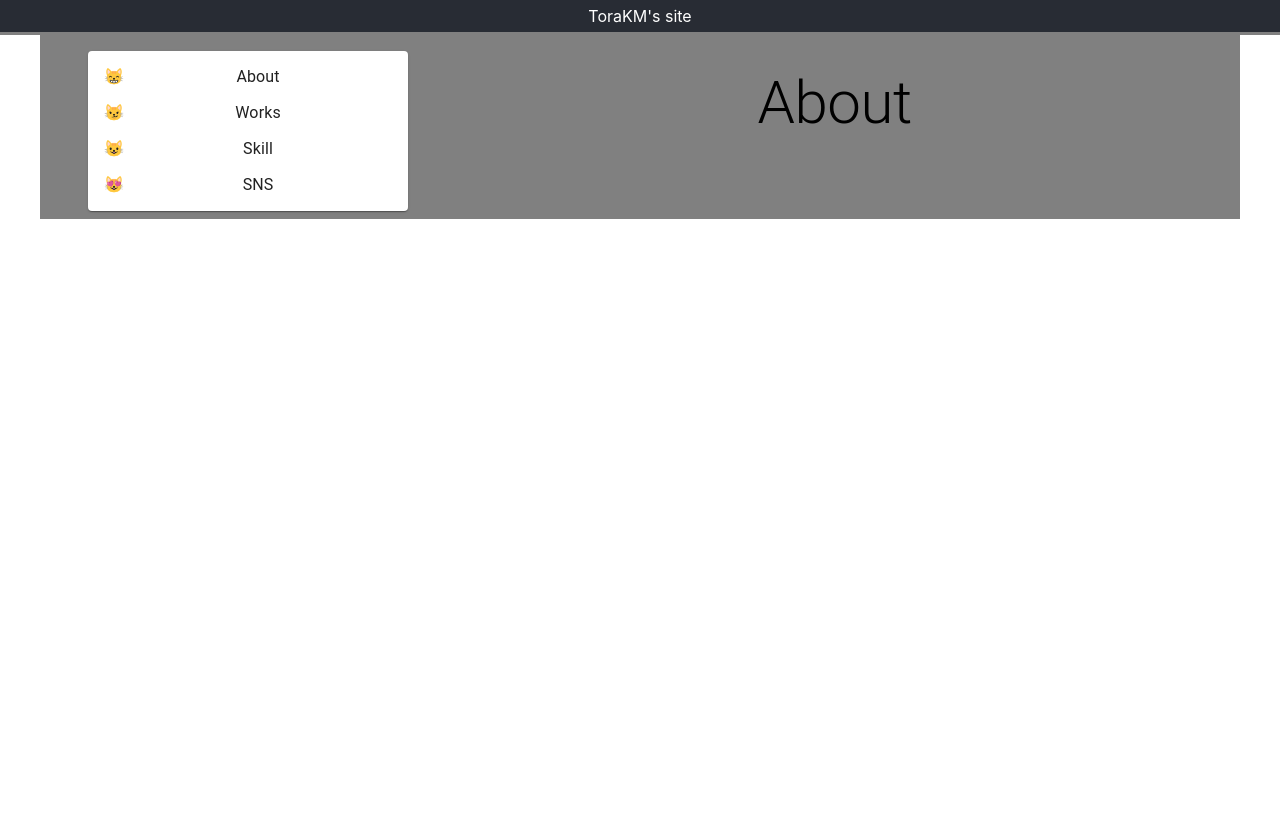
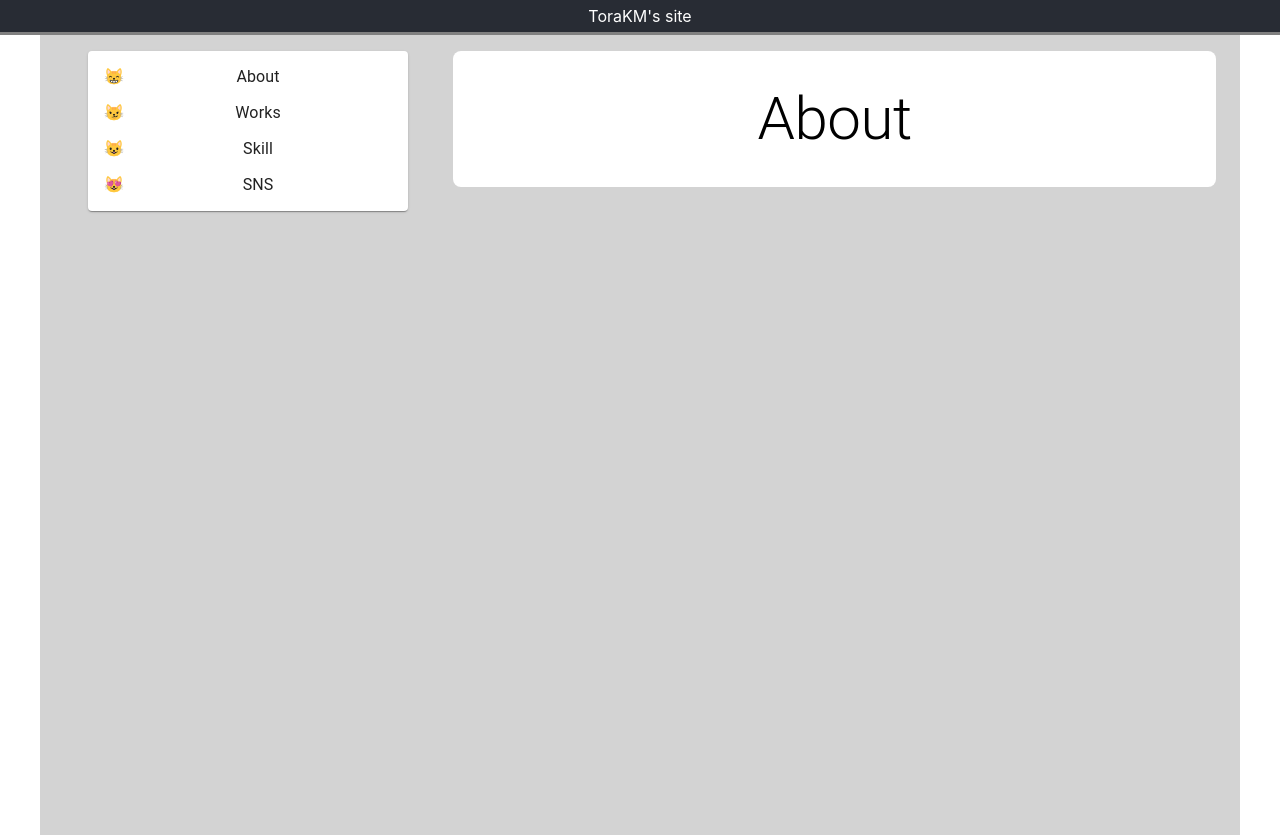
Before and after one commit to KM0912/portfolio, a React (Create React App) app: page / in a window 1280 px wide. Before the commit the page ends 800 px from the top, so only its background shows below. Built offline with nearby package versions, Linux system fonts and the light colour scheme.

Commit message:
App.tsxのデザイン調整

```diff
--- a/src/App.tsx
+++ b/src/App.tsx
@@ -9,6 +9,7 @@ import Works from "./components/organisms/Works";
 import Skill from "./components/organisms/Skill";
 import Sns from "./components/organisms/Sns";
 import Header from "./components/organisms/Header";
+import { colors } from "./config/colors";
 
 const MENU_ITEMS = [
   { id: "about", emoji: "😸", text: "About" },
@@ -17,24 +18,31 @@ const MENU_ITEMS = [
   { id: "sns", emoji: "😻", text: "SNS" },
 ];
 
-const StyledContainer = styled(Container)({
-  backgroundColor: "gray",
+const StyledMainContainer = styled(Container)({
+  minHeight: "100vh",
   paddingTop: "16px",
+  backgroundColor: colors.bodyBackground,
+});
+
+const StyledContentContainer = styled(Container)({
+  backgroundColor: colors.contentBackground,
+  padding: "16px",
+  borderRadius: "8px",
 });
 
 function App() {
   return (
     <div className="App">
       <Header />
-      <StyledContainer>
+      <StyledMainContainer>
         <Grid container spacing={2}>
           <Grid xs={4}>
-            <Container style={{ backgroundColor: "gray" }}>
+            <Container>
               <SideMenu menuItems={MENU_ITEMS} />
             </Container>
           </Grid>
           <Grid xs={8}>
-            <Container style={{ backgroundColor: "gray" }}>
+            <StyledContentContainer>
               <Routes>
                 <Route path="/" element={<About />} />
                 <Route path="/about" element={<About />} />
@@ -42,10 +50,10 @@ function App() {
                 <Route path="/skill" element={<Skill />} />
                 <Route path="/sns" element={<Sns />} />
               </Routes>
-            </Container>
+            </StyledContentContainer>
           </Grid>
         </Grid>
-      </StyledContainer>
+      </StyledMainContainer>
     </div>
   );
 }
--- a/src/config/colors.ts
+++ b/src/config/colors.ts
@@ -1,5 +1,12 @@
 export const colors = {
+  // body
+  bodyBackground: "lightgray",
+
+  // header
   headerBackground: "#282c34",
   headerColor: "white",
   headerBorder: "gray",
+
+  // content
+  contentBackground: "white",
 };
```
